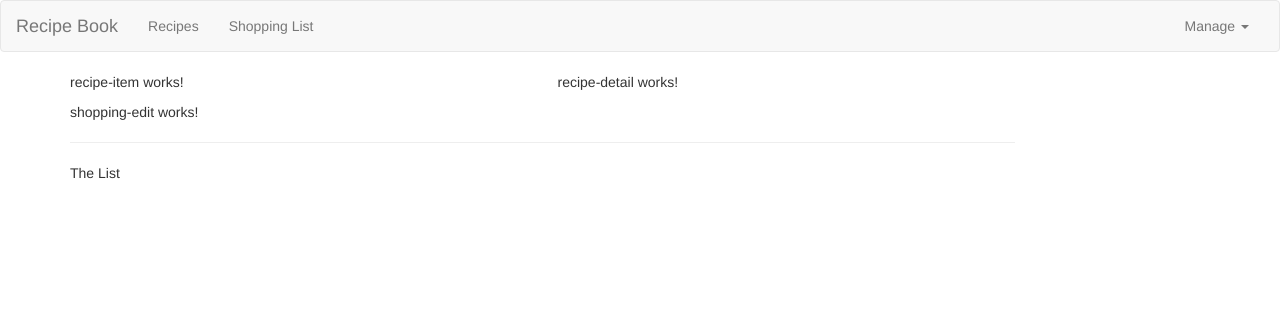
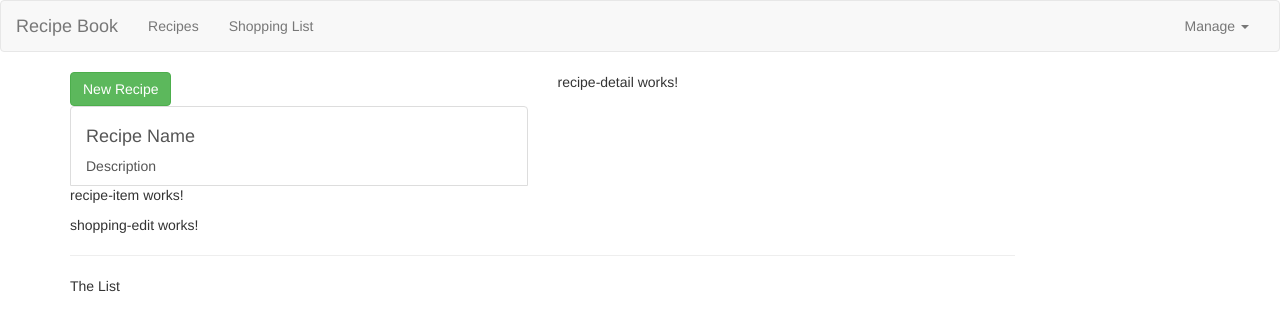
Before and after one commit to SpenserHardin/my-recipe-shopping-list-app, an Angular app: page / in a window 1280 px wide. Shown: the top 330 px of the page. Built offline with nearby package versions, Linux system fonts and the light colour scheme.

Commit message:
Adding stubs to later fill in with model

```diff
--- a/src/app/recipes/recipe-list/recipe-list.component.html
+++ b/src/app/recipes/recipe-list/recipe-list.component.html
@@ -1 +1,21 @@
-<app-recipe-item></app-recipe-item>
+<div class="row">
+  <div class="col-xs-12">
+    <button class="btn btn-success">New Recipe</button>
+  </div>
+</div>
+<div class="row">
+  <div class="col-xs-12">
+    <a href="#"
+       class="list-group-item clearfix"
+    *ngFor="let recipe of recipes">
+      <div class="pull-left">
+        <h4 class="list-group-header">Recipe Name</h4>
+        <p class="list-group-item-text">Description</p>
+      </div>
+      <span class="pull-right">
+        <img src="" alt="" class="img-responsive" style="max-height: 50px;">
+      </span>
+    </a>
+    <app-recipe-item></app-recipe-item>
+  </div>
+</div>
--- a/src/app/recipes/recipe-list/recipe-list.component.ts
+++ b/src/app/recipes/recipe-list/recipe-list.component.ts
@@ -1,4 +1,5 @@
 import { Component, OnInit } from '@angular/core';
+import {Recipe} from '../recipe.model';
 
 @Component({
   selector: 'app-recipe-list',
@@ -7,6 +8,9 @@
 })
 export class RecipeListComponent implements OnInit {
 
+  recipes: Recipe[] = [
+    new Recipe('A Test Recipe', 'This is a test recipe', 'https://static01.nyt.com/images/2015/08/14/dining/14ROASTEDSALMON/14ROASTEDSALMON-articleLarge.jpg')
+  ];
   constructor() { }
 
   ngOnInit() {
--- a/src/app/recipes/recipes.component.ts
+++ b/src/app/recipes/recipes.component.ts
@@ -1,4 +1,4 @@
-import { Component, OnInit } from '@angular/core';
+import {Component, OnInit} from '@angular/core';
 
 @Component({
   selector: 'app-recipes',
@@ -7,8 +7,8 @@
 })
 export class RecipesComponent implements OnInit {
 
-  recipes = [];
-  constructor() { }
+  constructor() {
+  }
 
   ngOnInit() {
   }
```
